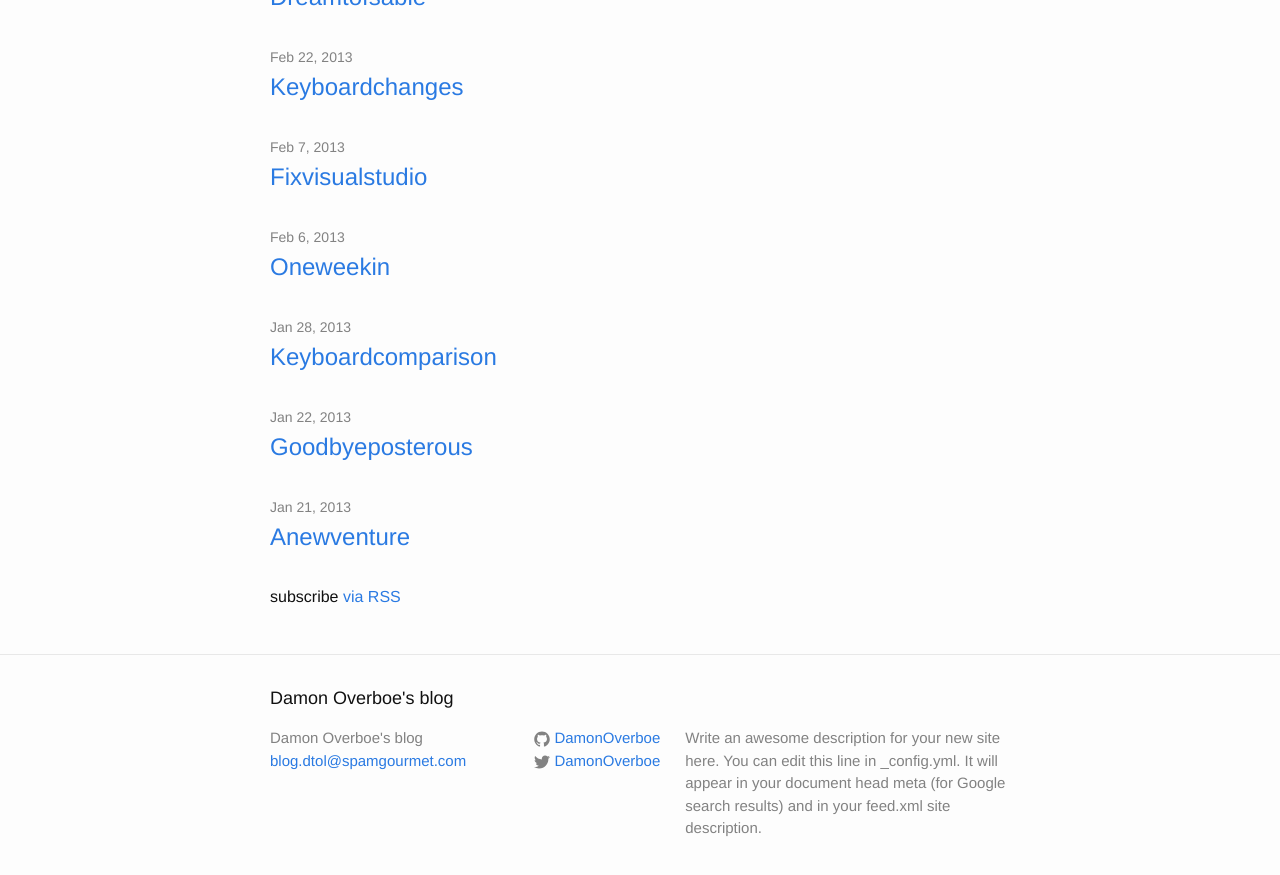
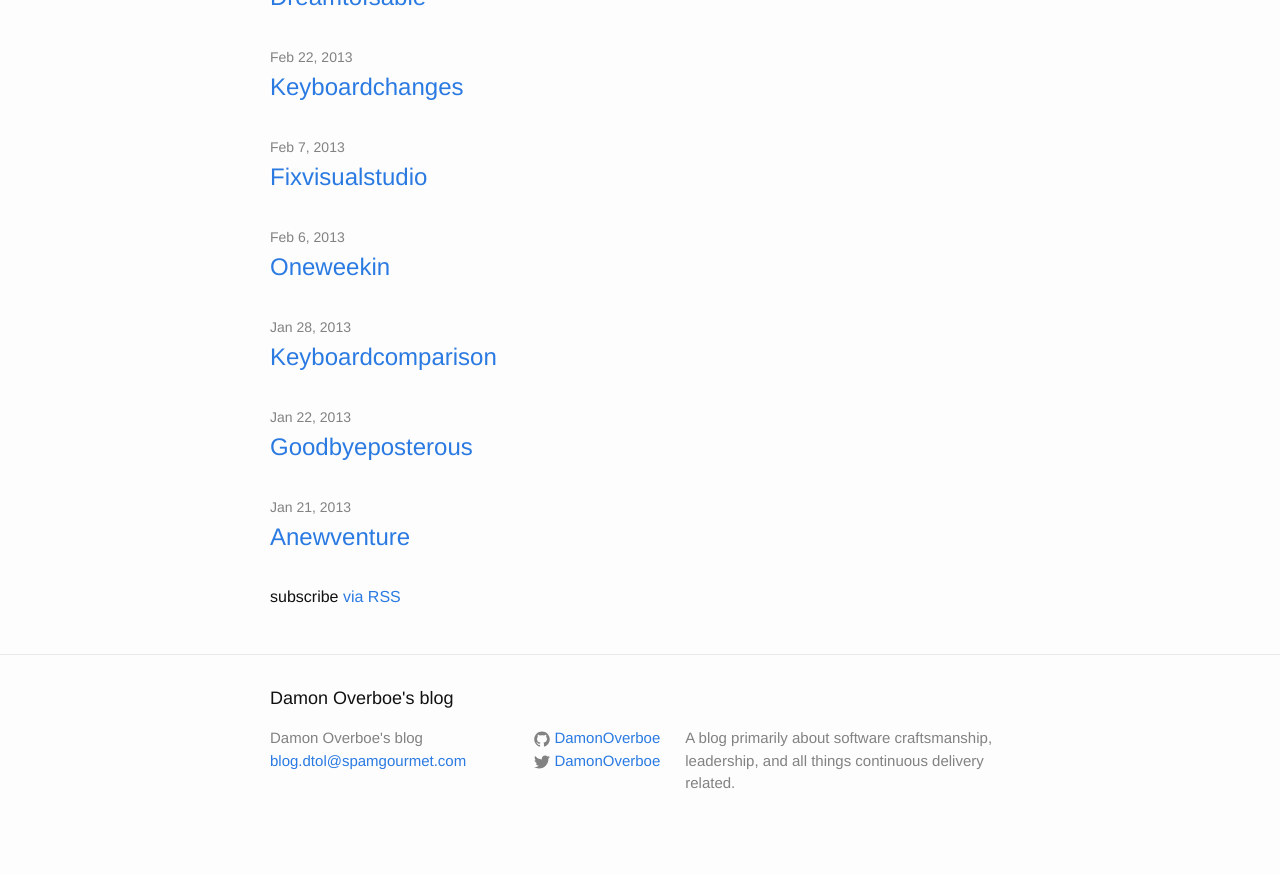
Before and after one commit to DamonOverboe/blog, a Jekyll site: the page built from index.html, in a window 1280 px wide and 900 px high, scrolled down 3602 px. Shown: the top 875 px of the window. Built offline with Jekyll 4.4.1, drawn with Linux system fonts in a browser that asks for light colours; the list of posts is cut into pages by our own code.

Commit message:
updating configs and tips

```diff
--- a/_config.yml
+++ b/_config.yml
@@ -9,13 +9,19 @@
 title: Damon Overboe's blog
 email: blog.dtol@spamgourmet.com
 description: > # this means to ignore newlines until "baseurl:"
-  Write an awesome description for your new site here. You can edit this
-  line in _config.yml. It will appear in your document head meta (for
-  Google search results) and in your feed.xml site description.
+  A blog primarily about software craftsmanship, leadership, and all
+  things continuous delivery related.
 baseurl: "" # the subpath of your site, e.g. /blog
-url: "http://yourdomain.com" # the base hostname & protocol for your site
+url: "http://damonoverboe.org" # the base hostname & protocol for your site
 twitter_username: DamonOverboe
 github_username:  DamonOverboe
 
 # Build settings
 markdown: kramdown
+
+# Serving options
+# might not need these, this was from the theme...; see src/blogs on 417hockey
+## then make sure the rest is there
+gems: [jekyll-paginate]
+paginate: 5
+paginate_path: "page:num"
```
Also changed, not shown: ansible-apt-requires.md (+0 -1 lines).
